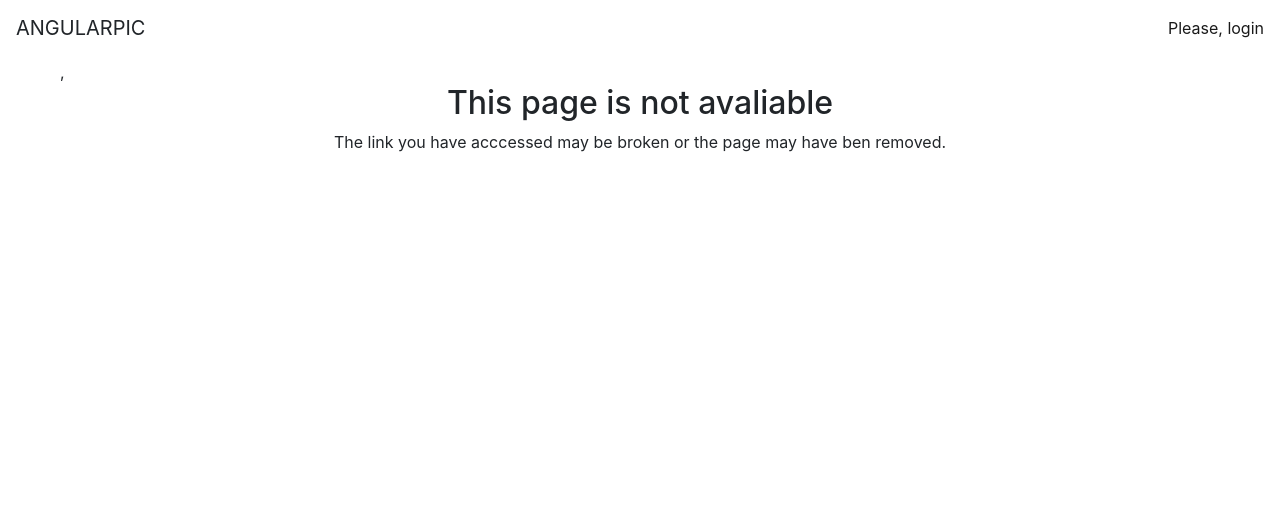
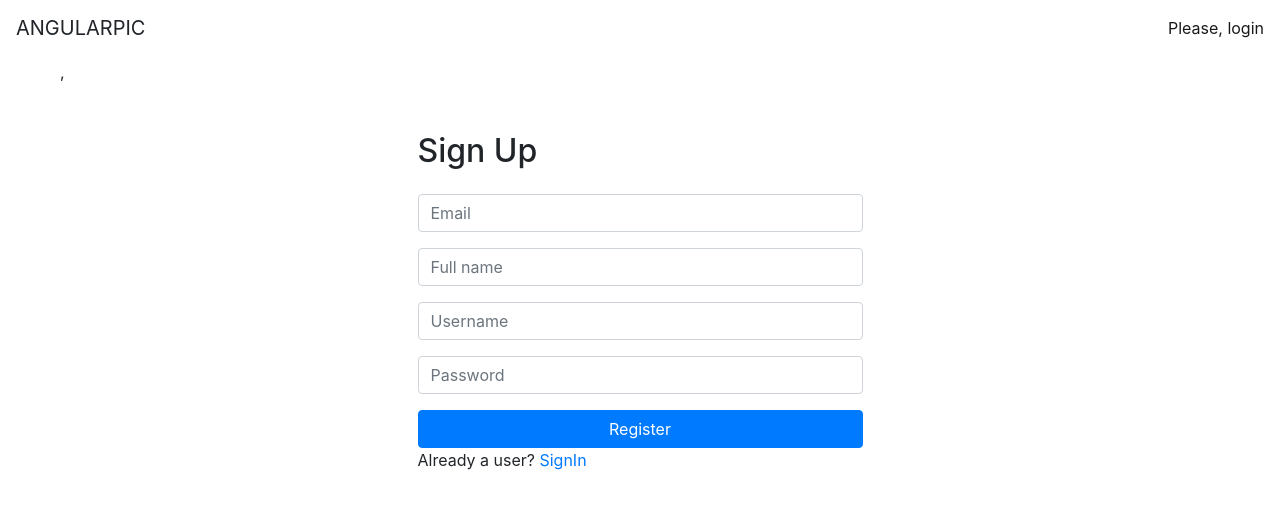
Before and after one commit to lucassilva-1994/angularpic, an Angular app in the folder frontend/: page /signup in a window 1280 px wide. Shown: the top 508 px of the page. Built offline with nearby package versions, Linux system fonts and the light colour scheme.

Commit message:
Criando componente SignUp

```diff
--- a/frontend/src/app/app.routing.module.ts
+++ b/frontend/src/app/app.routing.module.ts
@@ -6,12 +6,17 @@ import { NotFoundComponent } from "./errors/not-found/not-found.component";
 import { PhotoListResolver } from "./photos/photo-list/photo-list.resolver";
 import { SignInComponent } from "./home/signin/signin.component";
 import { AuthGuard } from "./core/auth/auth.guard";
+import { SignUpComponent } from "./home/signup/signup.component";
 
 const routes: Routes = [
   {
       path: '',
       component: SignInComponent,
       canActivate: [AuthGuard]
+  },
+  {
+      path: 'signup',
+      component: SignUpComponent
   },
   {
     path: 'user/:userName',
--- a/frontend/src/app/home/signin/signin.component.html
+++ b/frontend/src/app/home/signin/signin.component.html
@@ -37,7 +37,7 @@
 
       </form>
 
-      <p>Not a user?<a>Register now</a></p>
+      <p>Not a user?<a  [routerLink]="['signup']"> Register now</a></p>
     </div>
   </div>
 </div>
--- /dev/null
+++ b/frontend/src/app/home/signup/signup.component.html
@@ -0,0 +1,37 @@
+<div class="container mt-5">
+  <div class="row justify-content-center">
+    <div class="col-lg-5">
+      <h2>Sign Up</h2>
+      <form class="form mt-4">
+          <div class="form-group">
+              <input
+                  class="form-control"
+                  placeholder="Email"/>
+          </div>
+          <div class="form-group">
+              <input
+                  class="form-control"
+                  placeholder="Full name"/>
+          </div>
+          <div class="form-group">
+              <input
+                  class="form-control"
+                  placeholder="Username"/>
+          </div>
+          <div class="form-group">
+              <input
+                  class="form-control"
+                  placeholder="Password"/>
+          </div>
+
+          <button
+              type="submit"
+              class="btn btn-primary btn-block">
+              Register
+          </button>
+
+          <p>Already a user? <a [routerLink]="['']">SignIn</a> </p>
+      </form>
+    </div>
+  </div>
+</div>
```
Also changed, not shown: frontend/src/app/home/home.module.ts (+10 -3 lines), frontend/src/app/home/signup/signup.component.ts (added, +8 -0 lines).
